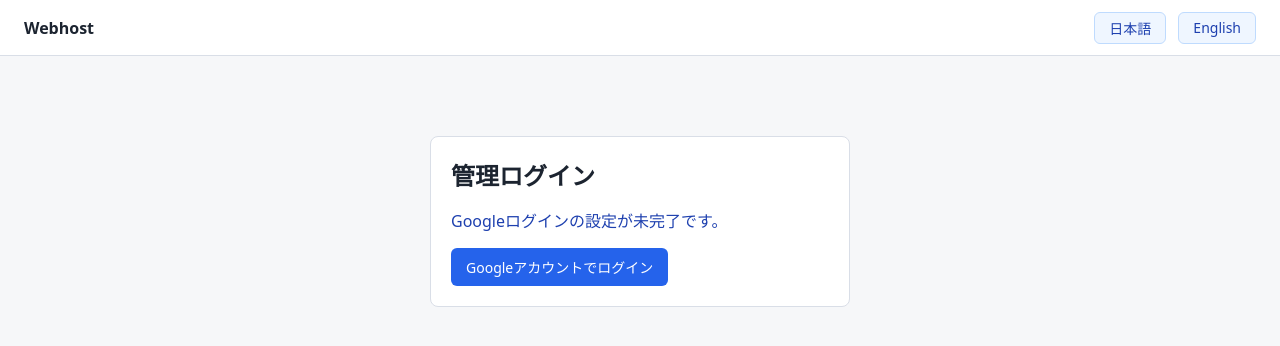
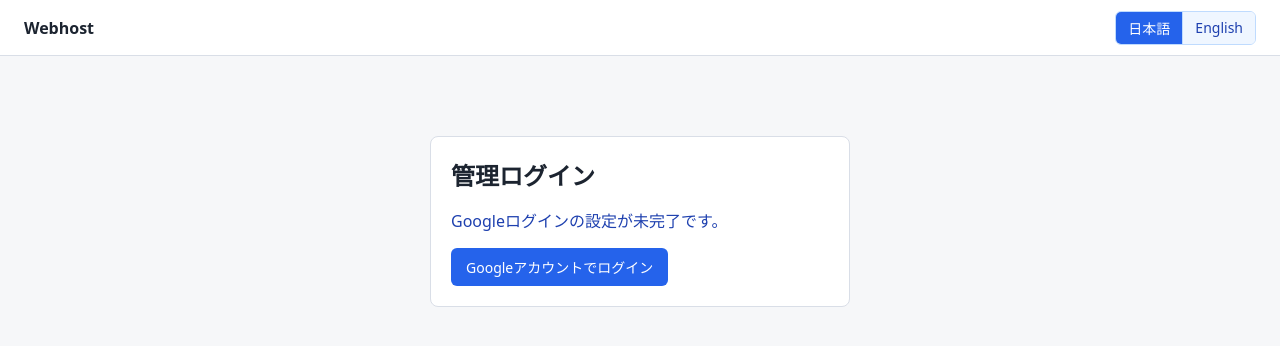
Before and after one commit to sgk/webhost, a FastAPI app: page /login?next=/sites in a window 1280 px wide. Shown: the top 346 px of the page. Run offline with FastAPI, Linux system fonts and the light colour scheme; some libraries are stand-ins or nearby versions.

Commit message:
feat: 言語切替をトグル表示に変更
元になったユーザーの指示:
- 画面右上を左から日本語、英語、少し空けてメールアドレス、ログアウトの順にする。
- 日本語英語は左右につながったトグルスイッチにし、現在有効な側はクリックできないようにする。

詳しい変更内容:
- ヘッダーの言語切替を連結トグル表示に変更した。
- 現在言語はリンクではなくspanで表示し、クリックできないようにした。
- メールアドレスの前に余白を追加し、CSSキャッシュ回避バージョンを更新した。

```diff
--- a/app/static/app.css
+++ b/app/static/app.css
@@ -52,9 +52,46 @@
   gap: 12px;
 }
 
+.language-toggle {
+  display: inline-flex;
+  overflow: hidden;
+  border: 1px solid #bfdbfe;
+  border-radius: 6px;
+}
+
+.language-toggle-item {
+  display: inline-flex;
+  align-items: center;
+  justify-content: center;
+  min-height: 32px;
+  padding: 0 12px;
+  background: #eff6ff;
+  color: #1e40af;
+  font-size: 14px;
+  text-decoration: none;
+}
+
+.language-toggle-item + .language-toggle-item {
+  border-left: 1px solid #bfdbfe;
+}
+
+.language-toggle-item:not(.is-active):hover {
+  background: #dbeafe;
+}
+
+.language-toggle-item.is-active {
+  background: var(--primary);
+  color: #fff;
+  cursor: default;
+}
+
 .admin-email {
   color: var(--muted);
   font-size: 14px;
+}
+
+.topnav-account {
+  margin-left: 12px;
 }
 
 .page {
--- a/app/templates/base.html
+++ b/app/templates/base.html
@@ -4,7 +4,7 @@
     <meta charset="utf-8" />
     <meta name="viewport" content="width=device-width, initial-scale=1" />
     <title>{{ title or "Webhost" }}</title>
-    <link rel="stylesheet" href="/static/app.css?v=20260516-archive-overlay" />
+    <link rel="stylesheet" href="/static/app.css?v=20260516-language-toggle" />
     <script>
       window.WEBHOST_LANG = {{ (lang or "ja") | tojson }};
       document.cookie = `webhost_lang=${window.WEBHOST_LANG}; path=/; max-age=31536000; SameSite=Lax`;
@@ -14,12 +14,22 @@
     <header class="topbar">
       <a class="brand" href="/sites">Webhost</a>
       <nav class="topnav">
+        <div class="language-toggle" aria-label="Language">
+          {% if lang == "ja" %}
+            <span class="language-toggle-item is-active" aria-current="true">{{ t("language.ja") }}</span>
+          {% else %}
+            <a class="language-toggle-item" href="{{ language_url('ja') }}" data-lang-link="ja">{{ t("language.ja") }}</a>
+          {% endif %}
+          {% if lang == "en" %}
+            <span class="language-toggle-item is-active" aria-current="true">{{ t("language.en") }}</span>
+          {% else %}
+            <a class="language-toggle-item" href="{{ language_url('en') }}" data-lang-link="en">{{ t("language.en") }}</a>
+          {% endif %}
+        </div>
         {% if admin_email %}
-          <span class="admin-email">{{ admin_email }}</span>
+          <span class="admin-email topnav-account">{{ admin_email }}</span>
           <a class="button secondary small" href="/logout">{{ t("logout") }}</a>
         {% endif %}
-        <a class="button secondary small" href="{{ language_url('ja') }}" data-lang-link="ja">{{ t("language.ja") }}</a>
-        <a class="button secondary small" href="{{ language_url('en') }}" data-lang-link="en">{{ t("language.en") }}</a>
       </nav>
     </header>
     <main class="page">
```
